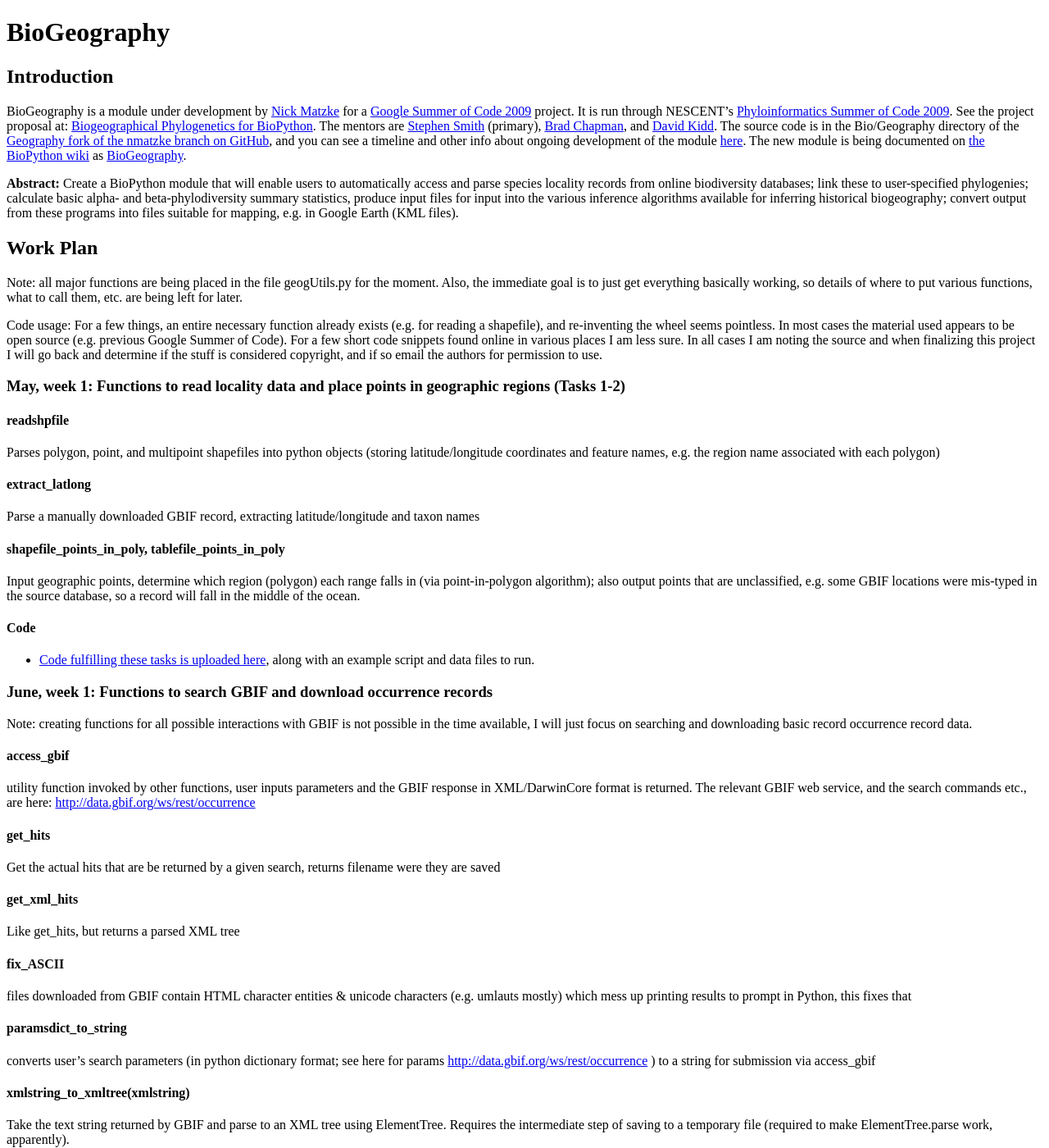
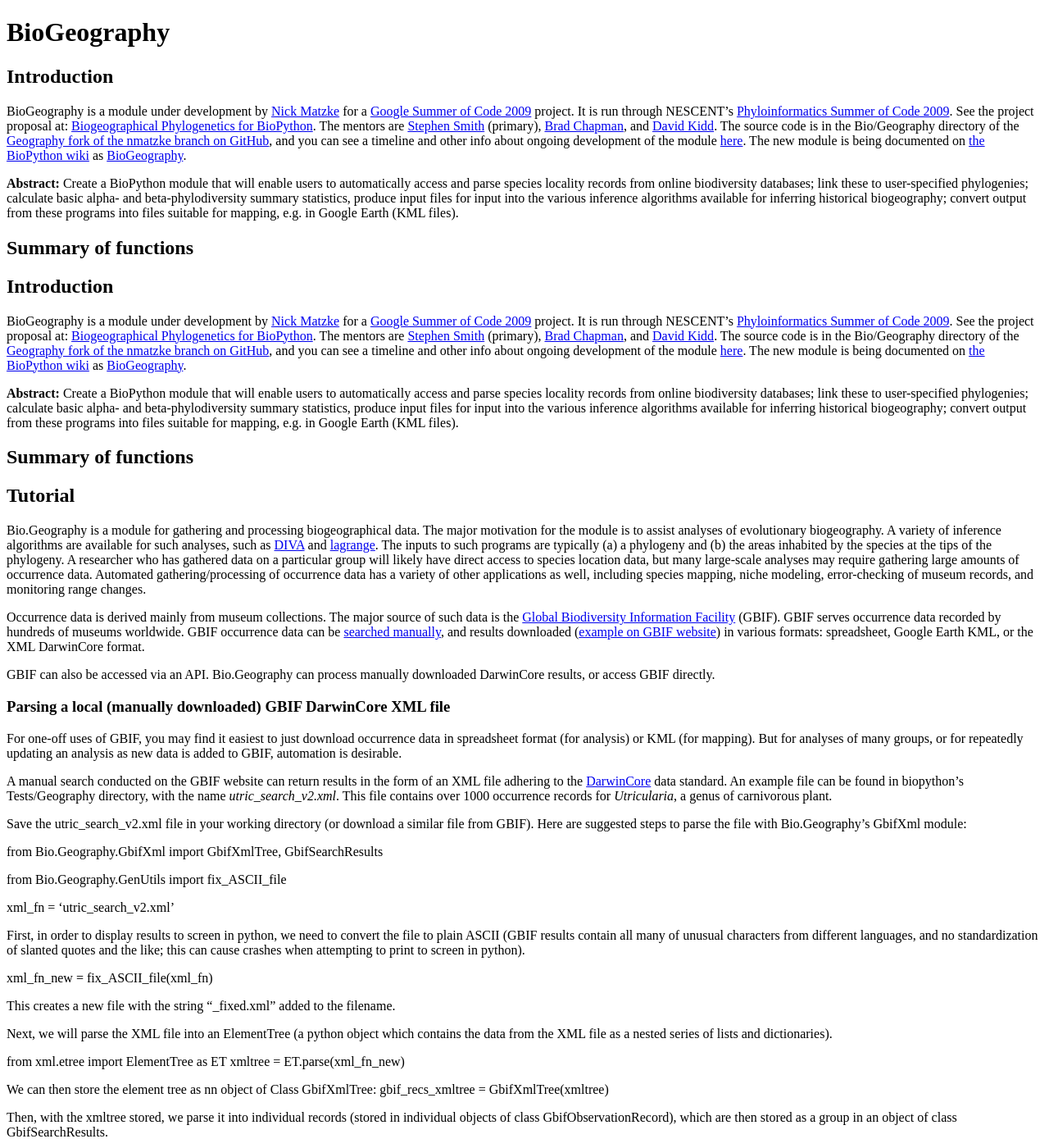
Before and after one commit to biopython/biopython.github.io, a Jekyll site: the page built from wiki/BioGeography.md, in a window 1280 px wide and 1400 px high. Shown: the whole window at 82% size. Built offline with Jekyll 4.4.1, drawn with Linux system fonts in a browser that asks for light colours; some of the changed text lies outside the part shown.

Commit message:
added simple Tutorial

```diff
--- a/wiki/BioGeography.md
+++ b/wiki/BioGeography.md
@@ -34,415 +34,204 @@ available for inferring historical biogeography; convert output from
 these programs into files suitable for mapping, e.g. in Google Earth
 (KML files).
 
-Work Plan
----------
+Summary of functions
+--------------------
 
-Note: all major functions are being placed in the file geogUtils.py for
-the moment. Also, the immediate goal is to just get everything basically
-working, so details of where to put various functions, what to call
-them, etc. are being left for later.
+Introduction
+------------
 
-Code usage: For a few things, an entire necessary function already
-exists (e.g. for reading a shapefile), and re-inventing the wheel seems
-pointless. In most cases the material used appears to be open source
-(e.g. previous Google Summer of Code). For a few short code snippets
-found online in various places I am less sure. In all cases I am noting
-the source and when finalizing this project I will go back and determine
-if the stuff is considered copyright, and if so email the authors for
-permission to use.
+BioGeography is a module under development by [Nick
+Matzke](User%3AMatzke "wikilink") for a [Google Summer of Code
+2009](http://socghop.appspot.com/program/home/google/gsoc2009) project.
+It is run through NESCENT's [Phyloinformatics Summer of Code
+2009](https://www.nescent.org/wg_phyloinformatics/Phyloinformatics_Summer_of_Code_2009).
+See the project proposal at: [Biogeographical Phylogenetics for
+BioPython](http://socghop.appspot.com/student_project/show/google/gsoc2009/nescent/t124022798250).
+The mentors are [Stephen Smith](http://blackrim.org/) (primary), [Brad
+Chapman](http://bcbio.wordpress.com/), and [David
+Kidd](http://evoviz.nescent.org/). The source code is in the
+Bio/Geography directory of the [Geography fork of the nmatzke branch on
+GitHub](http://github.com/nmatzke/biopython/tree/Geography), and you can
+see a timeline and other info about ongoing development of the module
+[here](http://biopython.org/wiki/BioGeography). The new module is being
+documented on [the BioPython
+wiki](http://www.biopython.org/wiki/Main_Page) as
+[BioGeography](http://biopython.org/wiki/BioGeography).
 
-### May, week 1: Functions to read locality data and place points in geographic regions (Tasks 1-2)
+**Abstract:** Create a BioPython module that will enable users to
+automatically access and parse species locality records from online
+biodiversity databases; link these to user-specified phylogenies;
+calculate basic alpha- and beta-phylodiversity summary statistics,
+produce input files for input into the various inference algorithms
+available for inferring historical biogeography; convert output from
+these programs into files suitable for mapping, e.g. in Google Earth
+(KML files).
 
-#### readshpfile
+Summary of functions
+--------------------
 
-Parses polygon, point, and multipoint shapefiles into python objects
-(storing latitude/longitude coordinates and feature names, e.g. the
-region name associated with each polygon)
+Tutorial
+--------
 
-#### extract\_latlong
+Bio.Geography is a module for gathering and processing biogeographical
+data. The major motivation for the module is to assist analyses of
+evolutionary biogeography. A variety of inference algorithms are
+available for such analyses, such as
+[DIVA](http://www.ebc.uu.se/systzoo/research/diva/manual/dmanual.html)
+and [lagrange](http://code.google.com/p/lagrange/). The inputs to such
+programs are typically (a) a phylogeny and (b) the areas inhabited by
+the species at the tips of the phylogeny. A researcher who has gathered
+data on a particular group will likely have direct access to species
+location data, but many large-scale analyses may require gathering large
+amounts of occurrence data. Automated gathering/processing of occurrence
+data has a variety of other applications as well, including species
+mapping, niche modeling, error-checking of museum records, and
+monitoring range changes.
 
-Parse a manually downloaded GBIF record, extracting latitude/longitude
-and taxon names
+Occurrence data is derived mainly from museum collections. The major
+source of such data is the [Global Biodiversity Information
+Facility](http://www.gbif.org/) (GBIF). GBIF serves occurrence data
+recorded by hundreds of museums worldwide. GBIF occurrence data can be
+[searched manually](http://data.gbif.org/occurrences/), and results
+downloaded ([example on GBIF
+website](http://data.gbif.org/occurrences/search.htm?c%5B0%5D.s=0&c%5B0%5D.p=0&c%5B0%5D.o=Strix+aluco&c%5B1%5D.s=5&c%5B1%5D.p=0&c%5B1%5D.o=PL&c%5B2%5D.s=17&c%5B2%5D.p=0&c%5B2%5D.o=1&c%5B3%5D.s=17&c%5B3%5D.p=0&c%5B3%5D.o=1&c%5B4%5D.s=29&c%5B4%5D.p=0&c%5B4%5D.o=0))
+in various formats: spreadsheet, Google Earth KML, or the XML DarwinCore
+format.
 
-#### shapefile\_points\_in\_poly, tablefile\_points\_in\_poly
+GBIF can also be accessed via an API. Bio.Geography can process manually
+downloaded DarwinCore results, or access GBIF directly.
 
-Input geographic points, determine which region (polygon) each range
-falls in (via point-in-polygon algorithm); also output points that are
-unclassified, e.g. some GBIF locations were mis-typed in the source
-database, so a record will fall in the middle of the ocean.
+### Parsing a local (manually downloaded) GBIF DarwinCore XML file
 
-#### Code
+For one-off uses of GBIF, you may find it easiest to just download
+occurrence data in spreadsheet format (for analysis) or KML (for
+mapping). But for analyses of many groups, or for repeatedly updating an
+analysis as new data is added to GBIF, automation is desirable.
 
--   [Code fulfilling these tasks is uploaded
-    here](http://github.com/nmatzke/biopython/commit/4d963a65ce48b9d50327f191dedcc76abbb149be),
-    along with an example script and data files to run.
+A manual search conducted on the GBIF website can return results in the
+form of an XML file adhering to the
+[DarwinCore](http://en.wikipedia.org/wiki/Darwin_Core) data standard. An
+example file can be found in biopython's Tests/Geography directory, with
+the name *utric\_search\_v2.xml*. This file contains over 1000
+occurrence records for *Utricularia*, a genus of carnivorous plant.
 
-### June, week 1: Functions to search GBIF and download occurrence records
+Save the utric\_search\_v2.xml file in your working directory (or
+download a similar file from GBIF). Here are suggested steps to parse
+the file with Bio.Geography's GbifXml module:
 
-Note: creating functions for all possible interactions with GBIF is not
-possible in the time available, I will just focus on searching and
-downloading basic record occurrence record data.
+from Bio.Geography.GbifXml import GbifXmlTree, GbifSearchResults
 
-#### access\_gbif
+from Bio.Geography.GenUtils import fix\_ASCII\_file
 
-utility function invoked by other functions, user inputs parameters and
-the GBIF response in XML/DarwinCore format is returned. The relevant
-GBIF web service, and the search commands etc., are here:
-<http://data.gbif.org/ws/rest/occurrence>
+xml\_fn = 'utric\_search\_v2.xml'
 
-#### get\_hits
+First, in order to display results to screen in python, we need to
+convert the file to plain ASCII (GBIF results contain all many of
+unusual characters from different languages, and no standardization of
+slanted quotes and the like; this can cause crashes when attempting to
+print to screen in python).
 
-Get the actual hits that are be returned by a given search, returns
-filename were they are saved
+xml\_fn\_new = fix\_ASCII\_file(xml\_fn)
 
-#### get\_xml\_hits
+This creates a new file with the string "\_fixed.xml" added to the
+filename.
 
-Like get\_hits, but returns a parsed XML tree
+Next, we will parse the XML file into an ElementTree (a python object
+which contains the data from the XML file as a nested series of lists
+and dictionaries).
 
-#### fix\_ASCII
+from xml.etree import ElementTree as ET xmltree = ET.parse(xml\_fn\_new)
 
-files downloaded from GBIF contain HTML character entities & unicode
-characters (e.g. umlauts mostly) which mess up printing results to
-prompt in Python, this fixes that
+We can then store the element tree as nn object of Class GbifXmlTree:
+gbif\_recs\_xmltree = GbifXmlTree(xmltree)
 
-#### paramsdict\_to\_string
+Then, with the xmltree stored, we parse it into individual records
+(stored in individual objects of class GbifObservationRecord), which are
+then stored as a group in an object of class GbifSearchResults.
 
-converts user's search parameters (in python dictionary format; see here
-for params <http://data.gbif.org/ws/rest/occurrence> ) to a string for
-submission via access\_gbif
+recs = GbifSearchResults(gbif\_recs\_xmltree) recs.latlongs\_to\_obj()
 
-#### xmlstring\_to\_xmltree(xmlstring)
+The list of individual observation records can be accessed at
+recs.obs\_recs\_list:
 
-Take the text string returned by GBIF and parse to an XML tree using
-ElementTree. Requires the intermediate step of saving to a temporary
-file (required to make ElementTree.parse work, apparently).
+print recs.obs\_recs\_list\[0:4\], '...'
 
-#### element\_items\_to\_dictionary
+To get the data for the first individual record:
 
-If the XML tree element has items encoded in the tag, e.g. key/value or
-whatever, this function puts them in a python dictionary and returns
-them.
+rec = recs.obs\_recs\_list\[0\]
 
-#### extract\_numhits
+dir(rec)
 
-Search an element of a parsed XML string and find the number of hits, if
-it exists. Recursively searches, if there are subelements.
+rec.lat will return the latitude, rec.long the longitude, etc. Certain
+data attributes are not found in all GBIF records; if they are missing,
+the field in question will contain "None".
 
-#### print\_xmltree
+To print all of the records in a tab-delimited table format:
 
-Prints all the elements & subelements of the xmltree to screen (may
-require fix\_ASCII to input file to succeed)
+recs.print\_records()
 
-#### Deleted (turns out this was unnecessary): gettaxonconceptkey
+### Checking how many matching records are hosted by GBIF
 
-user inputs a taxon name and gets the GBIF key back (useful for
-searching GBIF records and finding e.g. synonyms and daughter taxa). The
-GBIF taxon concepts are accessed via the taxon web service:
-<http://data.gbif.org/ws/rest/taxon>
+Before we go through the trouble of downloading thousands of records, we
+may wish to know how many there are in GBIF first. The user must set up
+a dictionary containing the fields and search terms as keys and items,
+respectively. I.e.,
 
-#### Code
+from GbifXml import GbifXmlTree, GbifSearchResults params = {'format':
+'darwin', 'scientificname': 'Utricularia'}
 
--   [Code fulfilling these tasks is uploaded
-    here](http://github.com/nmatzke/biopython/commits/Geography), along
-    with an example script and data files to run.
+"'format': 'darwin'" specifies that GBIF should return the results in
+DarwinCore format. 'scientificname' specifies the genus name to search
+on. The full list of search terms can be found on GBIF's [Occurrence
+record data service](http://data.gbif.org/tutorial/services), which is
+linked from the [Using data from the GBIF
+portal](http://data.gbif.org/tutorial/services).
 
-### June, week 2: Functions to get GBIF records
+Once you have specified your search parameters, initiate a new
+GbifSearchResults object and run get\_numhits to get the number of hits:
 
-Added functions download & parse large numbers of records, get
-TaxonOccurrence gbifKeys, and search with those keys.
+recs = GbifSearchResults() numhits = recs.get\_numhits(params)
 
-#### get\_record
+As of August 2009, 1141 matching records existed in GBIF matching
+"Utricularia."
 
-Retrieves a single specified record in DarwinCore XML format, and
-returns an xmltree for it.
+### Downloading an indvidual record
 
-#### extract\_occurrence\_elements
+Individual records can be downloaded by key. To download an individual
+record:
 
-Returns a list of the elements, picking elements by TaxonOccurrence;
-this should return a list of elements equal to the number of hits.
+key = 175067484 recs3 = GbifSearchResults() xmlrec =
+recs3.get\_record(key) print xmlrec
 
-#### extract\_taxonconceptkeys\_tolist
+### Summary statistics for phylogenetic trees with TreeSum
 
-Searches an element in an XML tree for TaxonOccurrence gbifKeys, and the
-complete name. Searches recursively, if there are subelements. Returns
-list.
+Biogeographical regions are often characterized by alpha and
+beta-diversity statistics: basically, these are indices of the number of
+species found within or between regions. Given a phylogeny for organisms
+in a region, phylogenetic alpha- and beta-diversity statistics can be
+calculated. This has been implemented in a thorough way in the phylocom
+package by Webb et al., but for some purposes it is useful to calculate
+the statistics directly in python.
 
-#### extract\_taxonconceptkeys\_tofile
+Here, we need to start with a Newick tree string:
 
-Searches an element in an XML tree for TaxonOccurrence gbifKeys, and the
-complete name. Searches recursively, if there are subelements. Returns
-file at outfh.
+trstr2 = "(((t9:0.385832, (t8:0.445135,t4:0.41401)C:0.024032)B:0.041436,
+t6:0.392496)A:0.0291131, t2:0.497673, ((t0:0.301171,
+t7:0.482152)E:0.0268148, ((t5:0.0984167,t3:0.488578)G:0.0349662,
+t1:0.130208)F:0.0318288)D:0.0273876);"
 
-#### get\_all\_records\_by\_increment
+to2 = Tree(trstr2)
 
-Download all of the records in stages, store in list of elements.
-Increments of e.g. 100 to not overload server. Currently stores results
-in a list of tempfiles which is returned (could return a list of handles
-I guess).
+Then, we create a tree summary object:
 
-#### Code
+ts = TreeSum(to2)
 
-Updated functions have been pushed to Github
-[here](http://github.com/nmatzke/biopython/commit/5df9025ea5cd3458915db982c69422345e1da8d7)
+The function test\_Tree will run the metrics (MPD = Mean Phylogenetic
+Distance, NRI = Net Relatedness Index, MNPD = Mean Nearest Neighbor
+Phylogenetic Distance, NTI = Nearest Taxon Index, PD = total
+Phylogenetic distance) and output to screen:
 
-### June, week 3: Functions to read user-specified Newick files (with ages and internal node labels) and generate basic summary information.
+ts.test\_Tree()
 
-(note: I have scripts doing all of these functions already, so the work
-is integrating them into a Biopython module, testing them, etc.)
-
-#### read\_ultrametric\_Newick(newickstr)
-
-Read a Newick file into a tree object (a series of node objects links to
-parent and daughter nodes), also reading node ages and node labels if
-any.
-
-#### list\_leaves(phylo\_obj)
-
-Print out all of the leaves in above a node object
-
-#### treelength(node)
-
-Gets the total branchlength above a given node by recursively adding
-through tree.
-
-#### phylodistance(node1, node2)
-
-Get the phylogenetic distance (branch length) between two nodes.
-
-#### get\_distance\_matrix(phylo\_obj)
-
-Get a matrix of all of the pairwise distances between the tips of a
-tree.
-
-#### get\_mrca\_array(phylo\_obj)
-
-Get a square list of lists (array) listing the mrca of each pair of
-leaves (half-diagonal matrix)
-
-#### subset\_tree(phylo\_obj, list\_to\_keep)
-
-Given a list of tips and a tree, remove all other tips and resulting
-redundant nodes to produce a new smaller tree.
-
-#### prune\_single\_desc\_nodes(node)
-
-Follow a tree from the bottom up, pruning any nodes with only one
-descendant
-
-#### find\_new\_root(node)
-
-Search up tree from root and make new root at first divergence
-
-#### make\_None\_list\_array(xdim, ydim)
-
-Make a list of lists ("array") with the specified dimensions
-
-#### get\_PD\_to\_mrca(node, mrca, PD)
-
-Add up the phylogenetic distance from a node to the specified ancestor
-(mrca). Find mrca with find\_1st\_match.
-
-#### find\_1st\_match(list1, list2)
-
-Find the first match in two ordered lists.
-
-#### get\_ancestors\_list(node, anc\_list)
-
-Get the list of ancestors of a given node
-
-#### addup\_PD(node, PD)
-
-Adds the branchlength of the current node to the total PD measure.
-
-#### print\_tree\_outline\_format(phylo\_obj)
-
-Prints the tree out in "outline" format (daughter clades are indented,
-etc.)
-
-#### print\_Node(node, rank)
-
-Prints the node in question, and recursively all daughter nodes,
-maintaining rank as it goes.
-
-#### lagrange\_disclaimer()
-
-Just prints lagrange citation etc. in code using lagrange libraries.
-
-#### Code
-
--   [Code fulfilling these tasks is uploaded
-    here](http://github.com/nmatzke/biopython/commits/Geography), along
-    with an example script and data files to run.
-
-### June, week 4: Functions to summarize taxon diversity in regions, given a phylogeny and a list of taxa and the regions they are in.
-
-(note: I have scripts doing all of these functions already, so the work
-is integrating them into a Biopython module, testing them, etc.)
-
-Priority for this week:
-
-Following up on suggestions to make the code more standard, with the
-priority of figuring out how I can revise the current BioPython
-phylogeny class, to resemble the better version in lagrange, so that
-there is a generic flexible phylogeny/newick parser that can be used
-generally as well as by my BioGeography package specifically.
-
-Added a bunch of tools for managing/parsing xmltree structures from
-ElementTree parsing of XML:
-
-#### find\_to\_elements\_w\_ancs(xmltree, el\_tag, anc\_el\_tag)
-
-Burrow into XML to get an element with tag el\_tag, return only those
-el\_tags underneath a particular parent element parent\_el\_tag
-
-#### create\_sub\_xmltree(element)
-
-Create a subset xmltree (to avoid going back to irrelevant parents)
-
-#### xml\_recursive\_search\_w\_anc(xmltree, element, el\_tag, anc\_el\_tag, match\_el\_list)
-
-Recursively burrows down to find whatever elements with el\_tag exist
-inside a parent\_el\_tag.
-
-#### xml\_burrow\_up(xmltree, element, anc\_el\_tag, found\_anc)
-
-Burrow up xml to find anc\_el\_tag
-
-#### xml\_burrow\_up\_cousin(xmltree, element, cousin\_el\_tag, found\_cousin)
-
-Burrow up from element of interest, until a cousin is found with
-cousin\_el\_tag
-
-#### return\_parent\_in\_xmltree(xmltree, child\_to\_search\_for)
-
-Search through an xmltree to get the parent of child\_to\_search\_for
-
-#### return\_parent\_in\_element(potential\_parent, child\_to\_search\_for, returned\_parent)
-
-Search through an XML element to return parent of child\_to\_search\_for
-
-#### find\_1st\_matching\_element(element, el\_tag, return\_element)
-
-Burrow down into the XML tree, retrieve the first element with the
-matching tag
-
-#### element\_items\_to\_string(items)
-
-Input a list of items, get string back
-
-#### Code
-
--   [Code fulfilling these tasks is uploaded
-    here](http://github.com/nmatzke/biopython/commits/Geography)...no
-    example script yet.
-
-These still need to be integrated:
-
-#### alphadiversity
-
-alpha diversity of a region (number of taxa in the region)
-
-#### betadiversity
-
-beta diversity (Sorenson’s index) between two regions
-
-#### alphaphylodistance
-
-total branchlength of a phylogeny of taxa within a region
-
-#### phylosor
-
-phylogenetic Sorenson’s index between two regions
-
-#### meanphylodistance
-
-average distance between all tips on a region’s phylogeny
-
-#### meanminphylodistance
-
-average distance to nearest neighbor for tips on a region’s phylogeny
-
-#### netrelatednessindex
-
-standardized index of mean phylodistance
-
-#### nearesttaxonindex
-
-standardized index of mean minimum phylodistance
-
-### July, week 1: lagrange input/output handling (Task 6)
-
-(note: lagrange requires a number of input files, e.g. hypothesized
-histories of connectivity; the only inputs suitable for automation in
-this project are the species ranges and phylogeny
-
-#### make\_lagrange\_species\_range\_inputs
-
-convert list of taxa/ranges to input format:
-<http://www.reelab.net/lagrange/configurator/index>
-
-#### check\_input\_lagrange\_tree
-
-checks if input phylogeny meets the requirements for lagrange, i.e. has
-ultrametric branchlengths, tips end at time 0, tip names are in the
-species/ranges input file
-
-#### parse\_lagrange\_output
-
-take the output file from lagrange and get ages and estimated regions
-for each node
-
-### July, weeks 2-3: Devise algorithm for representing estimated node histories (location of nodes in categorical regions) as latitude/longitude points, necessary for input into geographic display files.
-
--   Regarding where to put reconstructed nodes, or tips that where the
-    only location information is region. Within regions, dealing with
-    linking already geo-located tips, spatial averaging can be used as
-    currently happens with GeoPhyloBuilder. If there is only one node in
-    a region the centroid or something similar could be used (i.e. the
-    "root" of the polygon skeleton would deal even with weird
-    concave polygons).
--   If there are multiple ancestral nodes or region-only tips in a
-    region, they need to be spread out inside the polygon, or lines will
-    just be drawn on top of each other. This can be done by putting the
-    most ancient node at the root of the polygon skeleton/medial axis,
-    and then spreading out the daughter nodes along the skeleton/medial
-    axis of the polygon.
-
-#### get\_polygon\_skeleton
-
-this is a standard operation:
-<http://en.wikipedia.org/wiki/Straight_skeleton>
-
-#### assign\_node\_locations\_in\_region
-
-within a region’s polygon, given a list of nodes, their relationship,
-and ages, spread the nodes out along the middle 50% of the longest axis
-of the polygon skeleton, with the oldest node in the middle
-
-#### assign\_node\_locations\_between\_regions
-
-connect the nodes that are linked to branches that cross between regions
-(for this initial project, just the great circle lines)
-
-### July, week 4 and August, week 1: Write functions for converting the output from the above into graphical display formats, e.g. shapefiles for ArcGIS, KML files for Google Earth.
-
-#### write\_history\_to\_shapefile
-
-write the biogeographic history to a shapefile
-
-#### write\_history\_to\_KML
-
-write the biogeographic history to a KML file for input into Google
-Earth
-
-### August, week 2: Beta testing
-
-Make the series of functions available, along with suggested input
-files; have others run on various platforms, with various levels of
-expertise (e.g. Evolutionary Biogeography Discussion Group at U.C.
-Berkeley). Also get final feedback from mentors and advisors.
-
-### August, week 3: Wrapup
-
-Assemble documentation, FAQ, project results writeup for
-Phyloinformatics Summer of Code.
+By subsetting a tree to taxa only existing within a region, statistics
+can be calculated by region.
```
Also changed, not shown: 1 other file.
